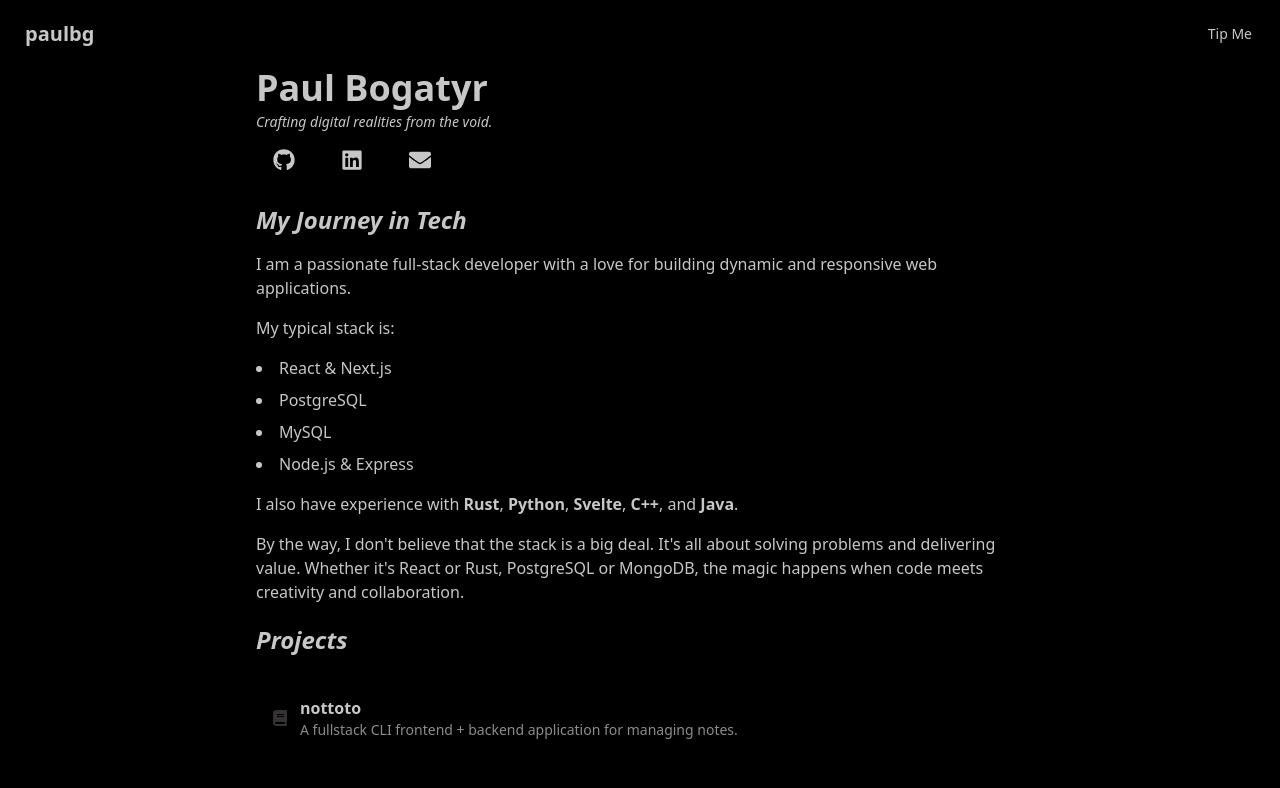
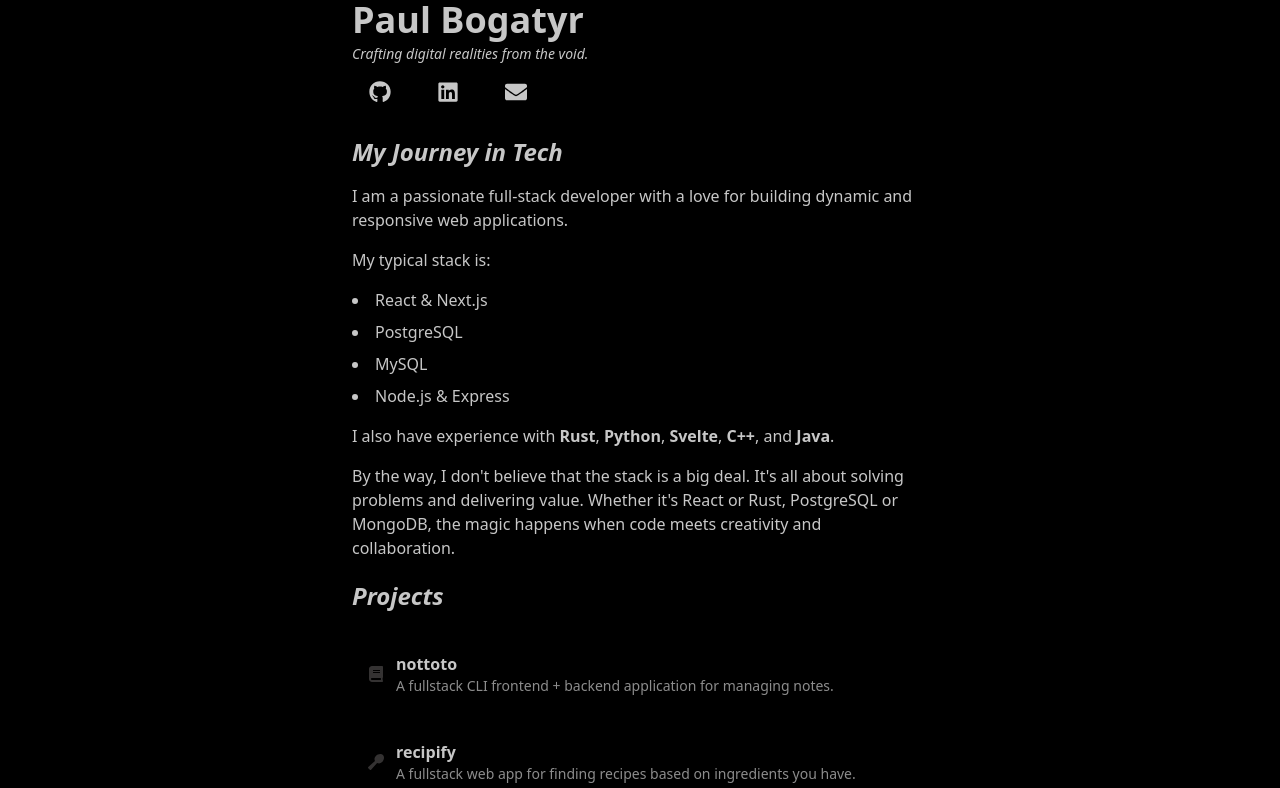
Before and after one commit to paulbgtr/paulbg, a Next.js app: page / in a window 1280 px wide. Shown: the top 788 px of the page. Built offline with nearby package versions, Linux system fonts and the light colour scheme.

Commit message:
chore: remove footer and navbar from layout

```diff
--- a/src/components/Layout.tsx
+++ b/src/components/Layout.tsx
@@ -1,18 +1,16 @@
 import { ReactNode } from "react";
 
 import { Navbar } from "./Navbar";
-import { Footer } from "./Footer";
 
 export const Layout = ({ children }: { children: ReactNode }) => {
   return (
     <>
-      <article className="min-h-screen px-4 md:px-0">
-        <Navbar />
-        <div className="max-w-3xl mx-auto">
+      <article className="flex items-center justify-center min-h-screen px-4 md:px-0">
+        {/* <Navbar /> */}
+        <div className="max-w-xl mx-auto">
           <div className="grid gap-3">{children}</div>
         </div>
       </article>
-      <Footer />
     </>
   );
 };
```
